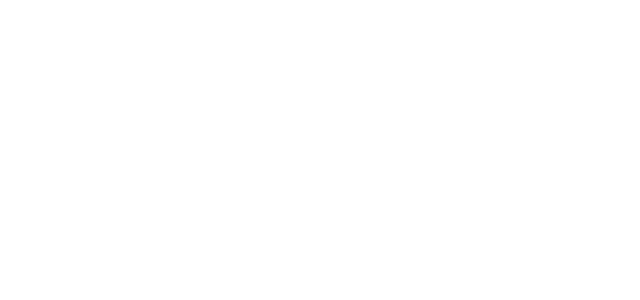
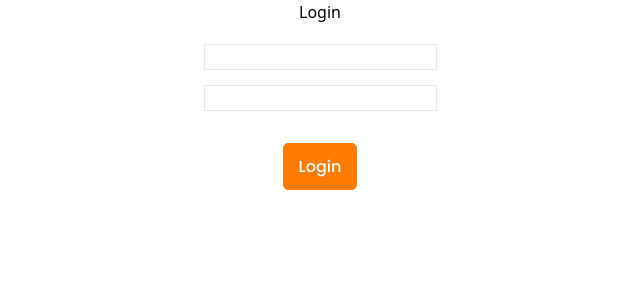
Before and after one commit to JonathanFerreirar/desInvest, a React (Create React App) app: page /Login in a window 1280 px wide. Before the commit this address had no page. Shown: the top 300 px of the page, without its empty margins (320-960 px from the left). Built offline with nearby package versions, Linux system fonts and the light colour scheme.

Commit message:
:sparkles: feat: Login page

```diff
--- a/src/Router.js
+++ b/src/Router.js
@@ -4,6 +4,7 @@
 
 import { App } from "./App";
 import { Home } from "./pages/Home";
+import { Login } from "./pages/Login";
 
 const Router = () => {
   return (
@@ -12,6 +13,7 @@
         <Routes>
           <Route path="/" element={<App />} />
           <Route path="/home" element={<Home />} />
+          <Route path="/Login" element={<Login />} />
         </Routes>
       </BrowserRouter>
     </div>
--- /dev/null
+++ b/src/pages/Login.js
@@ -0,0 +1,17 @@
+import { Input } from "../components/input/Input";
+import { Button } from "../components/button/Button";
+
+export const Login = () => {
+  return (
+    <div className="flex justify-center items-center flex-col gap-[20px]">
+      <h1>Login</h1>
+      <div className="flex flex-col gap-[15px]">
+        <Input />
+        <Input />
+      </div>
+      <div className="flex justify-center items-center mt-3">
+        <Button>Login</Button>
+      </div>
+    </div>
+  );
+};
```
